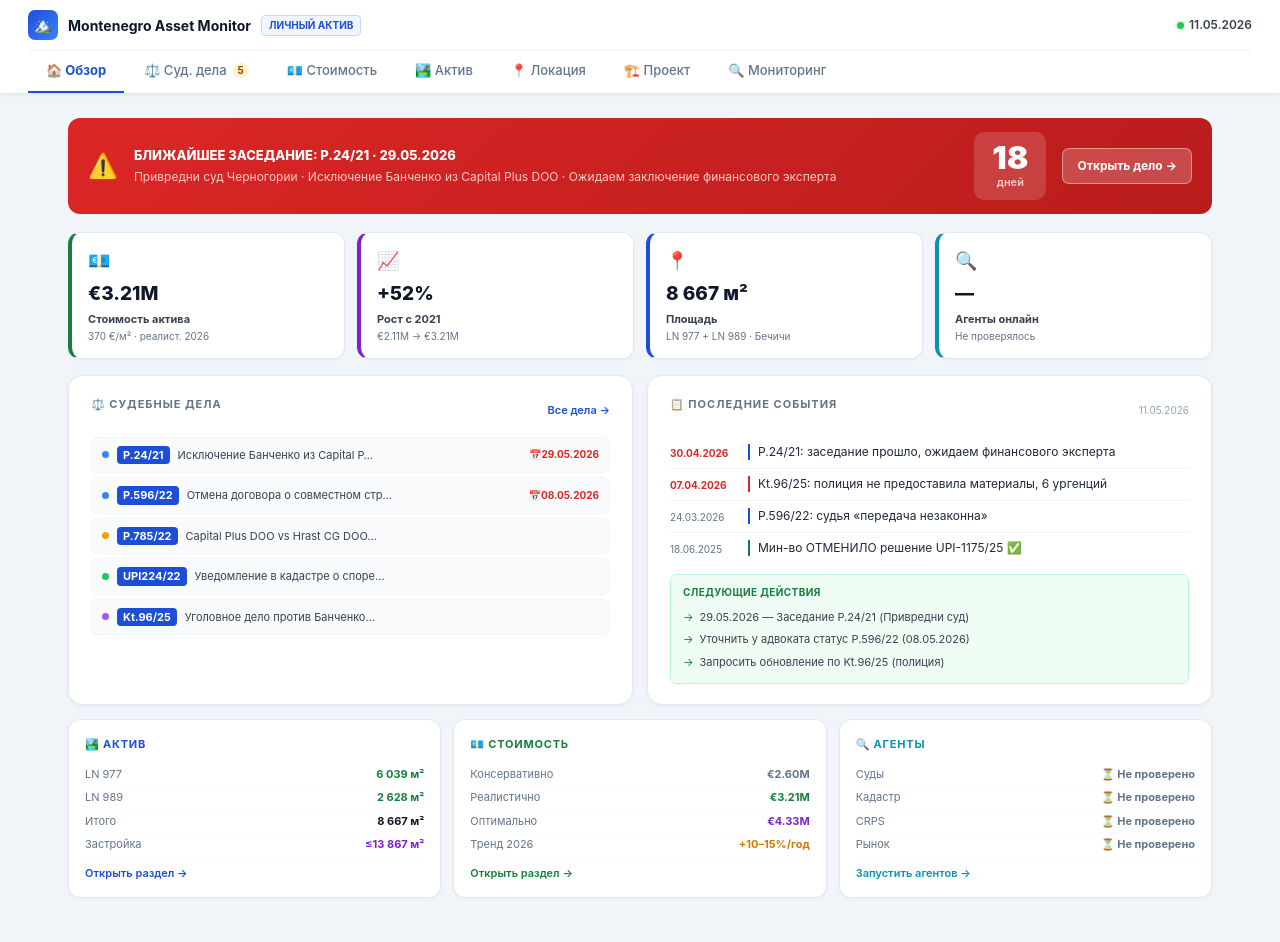
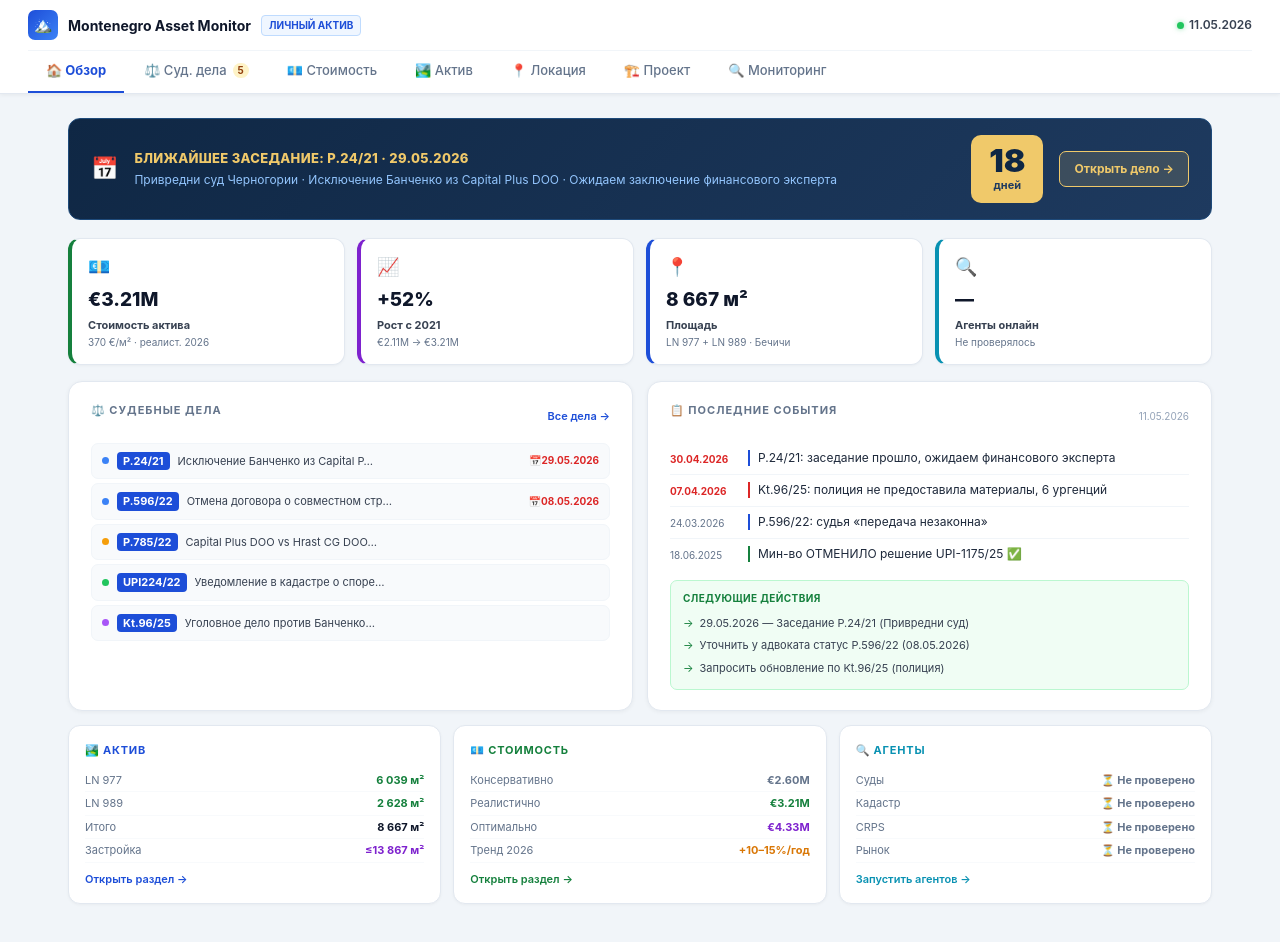
Before and after one commit to sergchepinoga/montenegro-monitor, a Next.js app: page / in a window 1280 px wide. Shown: the top 942 px of the page. Built offline with nearby package versions, Linux system fonts and the light colour scheme.

Commit message:
fix: replace harsh red alert with professional navy/gold banner
CHEVORA OU. All rights reserved. Powered by Sergej Chepinoga.

```diff
--- a/app/page.tsx
+++ b/app/page.tsx
@@ -397,22 +397,22 @@ export default function Home() {
 
           return (
           <div>
-            {/* URGENT ALERT BAR */}
-            <div style={{ background: "linear-gradient(135deg, #dc2626 0%, #b91c1c 100%)", borderRadius: "12px", padding: "14px 20px", marginBottom: "18px", display: "flex", alignItems: "center", gap: "16px" }}>
-              <div style={{ fontSize: "24px" }}>⚠️</div>
+            {/* NEXT HEARING ALERT BAR */}
+            <div style={{ background: "linear-gradient(135deg, #0f2744 0%, #1e3a5f 100%)", borderRadius: "12px", padding: "16px 22px", marginBottom: "18px", display: "flex", alignItems: "center", gap: "16px", border: "1px solid #1e4a7a" }}>
+              <div style={{ fontSize: "22px" }}>📅</div>
               <div style={{ flex: 1 }}>
-                <div style={{ fontSize: "13px", fontWeight: 800, color: "#fff", marginBottom: "3px" }}>
+                <div style={{ fontSize: "13px", fontWeight: 800, color: "#f0c96a", marginBottom: "3px", letterSpacing: "0.3px" }}>
                   БЛИЖАЙШЕЕ ЗАСЕДАНИЕ: P.24/21 · 29.05.2026
                 </div>
-                <div style={{ fontSize: "12px", color: "#fecaca" }}>
+                <div style={{ fontSize: "12px", color: "#93c5fd" }}>
                   Привредни суд Черногории · Исключение Банченко из Capital Plus DOO · Ожидаем заключение финансового эксперта
                 </div>
               </div>
-              <div style={{ textAlign: "center", background: "rgba(255,255,255,0.15)", borderRadius: "10px", padding: "10px 18px", flexShrink: 0 }}>
-                <div style={{ fontSize: "32px", fontWeight: 900, color: "#fff", lineHeight: 1 }}>{daysLeft}</div>
-                <div style={{ fontSize: "11px", color: "#fecaca", fontWeight: 600 }}>дней</div>
+              <div style={{ textAlign: "center", background: "#f0c96a", borderRadius: "10px", padding: "10px 18px", flexShrink: 0 }}>
+                <div style={{ fontSize: "32px", fontWeight: 900, color: "#0f2744", lineHeight: 1 }}>{daysLeft}</div>
+                <div style={{ fontSize: "11px", color: "#1e3a5f", fontWeight: 700 }}>дней</div>
               </div>
-              <button onClick={() => { setTab("cases"); setOpenCase("P.24/21"); }} style={{ background: "rgba(255,255,255,0.2)", border: "1px solid rgba(255,255,255,0.4)", color: "#fff", borderRadius: "7px", padding: "8px 14px", fontSize: "12px", fontWeight: 700, cursor: "pointer" }}>
+              <button onClick={() => { setTab("cases"); setOpenCase("P.24/21"); }} style={{ background: "rgba(240,201,106,0.15)", border: "1px solid #f0c96a", color: "#f0c96a", borderRadius: "7px", padding: "8px 14px", fontSize: "12px", fontWeight: 700, cursor: "pointer" }}>
                 Открыть дело →
               </button>
             </div>
```
